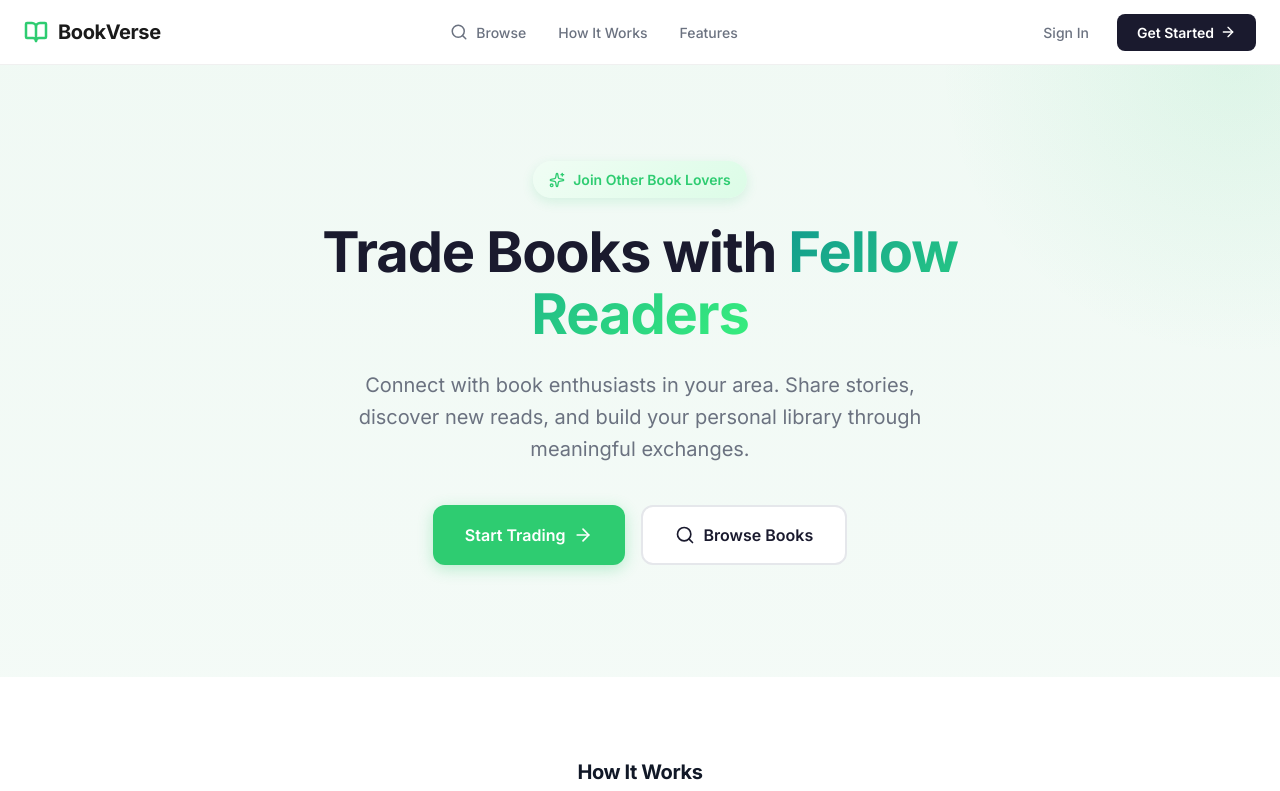
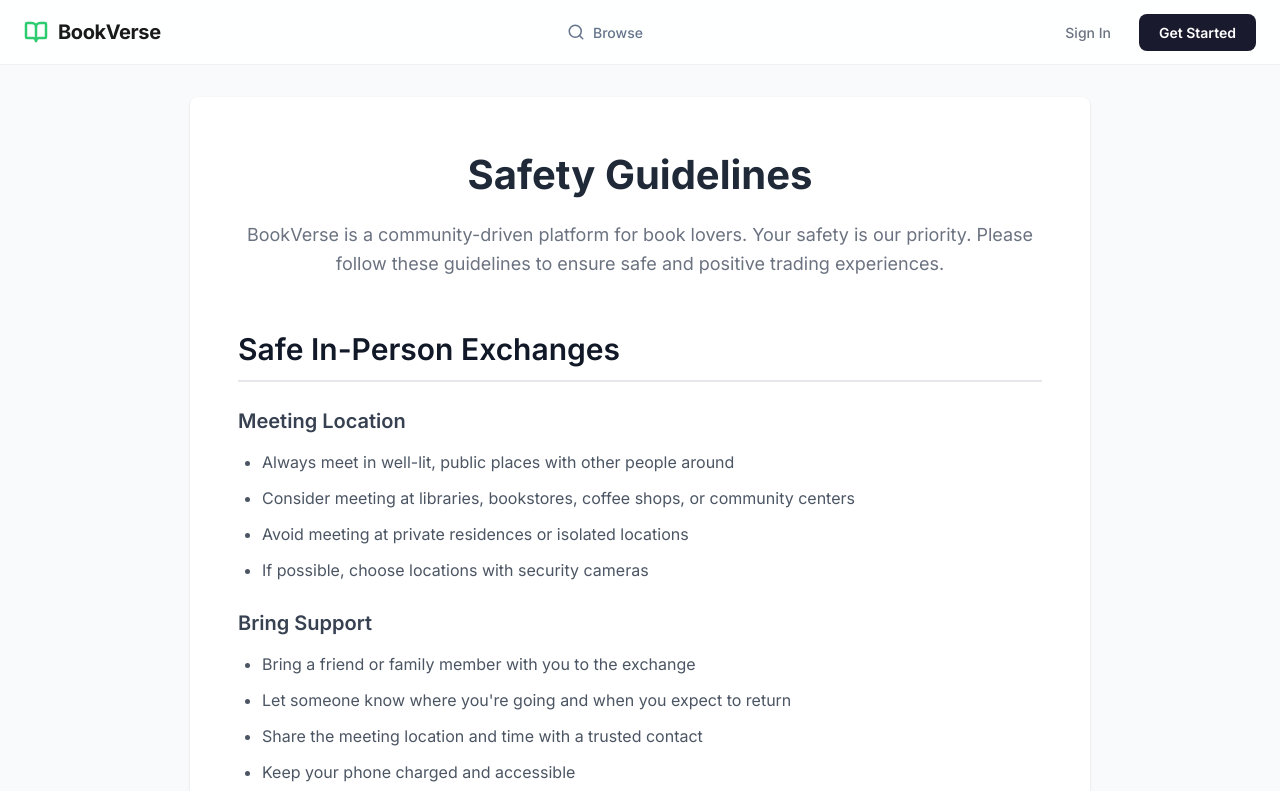
Before and after one commit to notlokedoke/BookVerse, a React (Vite) app in the folder client/: page /safety in a window 1280 px wide. Before the commit this address led to /. Shown: the top 791 px of the page. Built offline with nearby package versions, Linux system fonts and the light colour scheme.

Commit message:
Create safety guidelines content

```diff
--- a/client/src/App.jsx
+++ b/client/src/App.jsx
@@ -21,6 +21,7 @@ import TradesPage from './pages/TradesPage'
 import VerifyEmailPage from './pages/VerifyEmailPage'
 import ForgotPasswordPage from './pages/ForgotPasswordPage'
 import ResetPasswordPage from './pages/ResetPasswordPage'
+import SafetyGuidelinesPage from './pages/SafetyGuidelinesPage'
 import './App.css'
 
 // Component to conditionally render navbar
@@ -49,6 +50,7 @@ const AppContent = () => {
             <Route path="/forgot-password" element={<ForgotPasswordPage />} />
             <Route path="/reset-password" element={<ResetPasswordPage />} />
             <Route path="/browse" element={<BrowsePage />} />
+            <Route path="/safety" element={<SafetyGuidelinesPage />} />
 
             {/* Protected routes */}
             <Route
--- a/client/src/components/BookDetailView.jsx
+++ b/client/src/components/BookDetailView.jsx
@@ -34,12 +34,12 @@ const BookDetailView = () => {
           if (data.success) {
             setBook(data.data);
           } else {
-            setError('Failed to load book details');
+            setError('Failed to load book details. Please refresh the page or try again later.');
           }
         } else if (response.status === 404) {
           setError('Book not found');
         } else {
-          setError('Failed to load book details');
+          setError('Failed to load book details. Please refresh the page or try again later.');
         }
       } catch (err) {
         console.error('Error fetching book:', err);
--- a/client/src/components/Navbar.jsx
+++ b/client/src/components/Navbar.jsx
@@ -14,7 +14,8 @@ import {
   LogOut,
   Menu,
   X,
-  LayoutDashboard
+  LayoutDashboard,
+  Shield
 } from 'lucide-react';
 import NotificationBell from './NotificationBell';
 import './Navbar.css';
@@ -226,6 +227,10 @@ const Navbar = () => {
                       <Settings size={16} />
                       Settings
                     </Link>
+                    <Link to="/safety" className="dropdown-item">
+                      <Shield size={16} />
+                      Safety Guidelines
+                    </Link>
                     <div className="dropdown-divider"></div>
                     <button onClick={handleLogout} className="dropdown-item logout">
                       <LogOut size={16} />
@@ -306,6 +311,10 @@ const Navbar = () => {
                     <Settings size={18} />
                     Settings
                   </Link>
+                  <Link to="/safety" className="mobile-footer-link">
+                    <Shield size={18} />
+                    Safety Guidelines
+                  </Link>
                   <button onClick={handleLogout} className="mobile-footer-link logout">
                     <LogOut size={18} />
                     Sign Out
@@ -318,6 +327,10 @@ const Navbar = () => {
                   <Link to="/browse" className="mobile-nav-link">
                     <Search size={20} />
                     Browse
+                  </Link>
+                  <Link to="/safety" className="mobile-nav-link">
+                    <Shield size={20} />
+                    Safety Guidelines
                   </Link>
                 </div>
                 <div className="mobile-auth-btns">
--- a/client/src/components/WishlistForm.jsx
+++ b/client/src/components/WishlistForm.jsx
@@ -1,11 +1,13 @@
 import React, { useState, useEffect, useRef } from 'react';
 import { useAuth } from '../context/AuthContext';
+import { useToast } from '../context/ToastContext';
 import axios from 'axios';
 import { Search, BookOpen, X, Check, Loader2 } from 'lucide-react';
 import './WishlistForm.css';
 
 const WishlistForm = ({ onSuccess, onCancel }) => {
   const { user } = useAuth();
+  const toast = useToast();
   const [searchQuery, setSearchQuery] = useState('');
   const [searchResults, setSearchResults] = useState([]);
   const [isSearching, setIsSearching] = useState(false);
@@ -14,7 +16,6 @@ const WishlistForm = ({ onSuccess, onCancel }) => {
 
   const [errors, setErrors] = useState({});
   const [isSubmitting, setIsSubmitting] = useState(false);
-  const [successMessage, setSuccessMessage] = useState('');
   const searchTimeoutRef = useRef(null);
 
   // Handle Search Input
@@ -73,7 +74,6 @@ const WishlistForm = ({ onSuccess, onCancel }) => {
   // Handle form submission
   const handleSubmit = async (e) => {
     e.preventDefault();
-    setSuccessMessage('');
     setErrors({});
 
     if (!selectedBook) {
@@ -106,12 +106,13 @@ const WishlistForm = ({ onSuccess, onCancel }) => {
       const response = await axios.post(`${apiUrl}/api/wishlist`, dataToSend);
 
       if (response.data.success) {
-        setSuccessMessage('Book added to wishlist successfully!');
+        // Show green toast notification for 3 seconds
+        toast.success('Book added to wishlist successfully!');
 
-        // Call success callback immediately
+        // Call success callback after brief delay
         setTimeout(() => {
           if (onSuccess) onSuccess(response.data.data);
-        }, 1500);
+        }, 500);
       }
     } catch (error) {
       if (error.response) {
@@ -141,12 +142,6 @@ const WishlistForm = ({ onSuccess, onCancel }) => {
       </div>
 
       <div className="wishlist-form-content">
-        {successMessage && (
-          <div className="success-message">
-            <Check size={18} /> {successMessage}
-          </div>
-        )}
-
         {errors.general && (
           <div className="error-message">
             {errors.general}
--- a/client/src/components/WishlistItem.jsx
+++ b/client/src/components/WishlistItem.jsx
@@ -1,5 +1,6 @@
 import React, { useState } from 'react';
 import { useAuth } from '../context/AuthContext';
+import { useToast } from '../context/ToastContext';
 import axios from 'axios';
 import { BookOpen, Trash2 } from 'lucide-react';
 import '../components/BookCard.css'; // Inheriting book card styles for uniformity
@@ -7,6 +8,7 @@ import './WishlistItem.css';
 
 const WishlistItem = ({ item, onRemove, isOwnProfile }) => {
   const { user } = useAuth();
+  const toast = useToast();
   const [isRemoving, setIsRemoving] = useState(false);
 
   const handleConfirmRemove = async (e) => {
@@ -29,12 +31,17 @@ const WishlistItem = ({ item, onRemove, isOwnProfile }) => {
         headers: { 'Authorization': `Bearer ${token}` }
       });
 
-      if (response.data.success && onRemove) {
-        onRemove(item._id);
+      if (response.data.success) {
+        // Show green toast notification for 3 seconds
+        toast.success('Book removed from wishlist successfully!');
+
+        if (onRemove) {
+          onRemove(item._id);
+        }
       }
     } catch (error) {
       console.error('Remove from wishlist error:', error);
-      alert('Failed to remove book from wishlist. Please try again.');
+      toast.error('Failed to remove book from wishlist. Please try again.');
     } finally {
       setIsRemoving(false);
     }
--- a/client/src/pages/MyBooksPage.jsx
+++ b/client/src/pages/MyBooksPage.jsx
@@ -1,6 +1,7 @@
 import React, { useState, useEffect } from 'react';
 import { Link } from 'react-router-dom';
 import { useAuth } from '../context/AuthContext';
+import { useToast } from '../context/ToastContext';
 import BookCard from '../components/BookCard';
 import EditBookModal from '../components/EditBookModal';
 import FloatingActionButton from '../components/FloatingActionButton';
@@ -10,6 +11,7 @@ import './MyBooksPage.css';
 
 const MyBooksPage = () => {
   const { user } = useAuth();
+  const toast = useToast();
   const [books, setBooks] = useState([]);
   const [loading, setLoading] = useState(true);
   const [error, setError] = useState(null);
@@ -87,6 +89,8 @@ const MyBooksPage = () => {
           prevBooks.filter(book => book._id !== deletingBook._id)
         );
 
+        toast.success('Book listing deleted successfully');
+
         // Close confirmation dialog
         setShowDeleteConfirm(false);
         setDeletingBook(null);
@@ -115,6 +119,7 @@ const MyBooksPage = () => {
         book._id === updatedBook._id ? updatedBook : book
       )
     );
+    toast.success('Book listing updated successfully');
   };
 
   // Handle close edit modal
--- /dev/null
+++ b/client/src/pages/SafetyGuidelinesPage.css
@@ -0,0 +1,150 @@
+.safety-guidelines-page {
+  min-height: 100vh;
+  background-color: #f9fafb;
+  padding: 2rem 1rem;
+}
+
+.safety-container {
+  max-width: 900px;
+  margin: 0 auto;
+  background-color: white;
+  padding: 3rem;
+  border-radius: 8px;
+  box-shadow: 0 1px 3px rgba(0, 0, 0, 0.1);
+}
+
+.safety-container h1 {
+  font-size: 2.5rem;
+  font-weight: 700;
+  color: #1f2937;
+  margin-bottom: 1rem;
+  text-align: center;
+}
+
+.intro-text {
+  font-size: 1.125rem;
+  color: #6b7280;
+  text-align: center;
+  margin-bottom: 3rem;
+  line-height: 1.6;
+}
+
+.guideline-section {
+  margin-bottom: 3rem;
+}
+
+.guideline-section h2 {
+  font-size: 1.875rem;
+  font-weight: 600;
+  color: #111827;
+  margin-bottom: 1.5rem;
+  padding-bottom: 0.5rem;
+  border-bottom: 2px solid #e5e7eb;
+}
+
+.guideline-content h3 {
+  font-size: 1.25rem;
+  font-weight: 600;
+  color: #374151;
+  margin-top: 1.5rem;
+  margin-bottom: 0.75rem;
+}
+
+.guideline-content ul {
+  list-style-type: disc;
+  padding-left: 1.5rem;
+  margin-bottom: 1.5rem;
+}
+
+.guideline-content li {
+  font-size: 1rem;
+  color: #4b5563;
+  line-height: 1.75;
+  margin-bottom: 0.5rem;
+}
+
+.guideline-content p {
+  font-size: 1rem;
+  color: #4b5563;
+  line-height: 1.75;
+  margin-bottom: 1rem;
+}
+
+.remember-section {
+  background-color: #fef3c7;
+  padding: 2rem;
+  border-radius: 8px;
+  border-left: 4px solid #f59e0b;
+}
+
+.remember-section h2 {
+  color: #92400e;
+  border-bottom: none;
+  margin-bottom: 1rem;
+}
+
+.highlight-text {
+  font-size: 1.125rem;
+  color: #78350f;
+  font-weight: 500;
+  line-height: 1.75;
+  margin: 0;
+}
+
+/* Responsive Design */
+@media (max-width: 768px) {
+  .safety-container {
+    padding: 2rem 1.5rem;
+  }
+
+  .safety-container h1 {
+    font-size: 2rem;
+  }
+
+  .intro-text {
+    font-size: 1rem;
+  }
+
+  .guideline-section h2 {
+    font-size: 1.5rem;
+  }
+
+  .guideline-content h3 {
+    font-size: 1.125rem;
+  }
+
+  .guideline-content li,
+  .guideline-content p {
+    font-size: 0.9375rem;
+  }
+
+  .remember-section {
+    padding: 1.5rem;
+  }
+
+  .highlight-text {
+    font-size: 1rem;
+  }
+}
+
+@media (max-width: 480px) {
+  .safety-guidelines-page {
+    padding: 1rem 0.5rem;
+  }
+
+  .safety-container {
+    padding: 1.5rem 1rem;
+  }
+
+  .safety-container h1 {
+    font-size: 1.75rem;
+  }
+
+  .guideline-section {
+    margin-bottom: 2rem;
+  }
+
+  .guideline-section h2 {
+    font-size: 1.375rem;
+  }
+}
--- /dev/null
+++ b/client/src/pages/SafetyGuidelinesPage.jsx
@@ -0,0 +1,137 @@
+import React from 'react';
+import './SafetyGuidelinesPage.css';
+
+const SafetyGuidelinesPage = () => {
+  return (
+    <div className="safety-guidelines-page">
+      <div className="safety-container">
+        <h1>Safety Guidelines</h1>
+        <p className="intro-text">
+          BookVerse is a community-driven platform for book lovers. Your safety is our priority.
+          Please follow these guidelines to ensure safe and positive trading experiences.
+        </p>
+
+        <section className="guideline-section">
+          <h2>Safe In-Person Exchanges</h2>
+          <div className="guideline-content">
+            <h3>Meeting Location</h3>
+            <ul>
+              <li>Always meet in well-lit, public places with other people around</li>
+              <li>Consider meeting at libraries, bookstores, coffee shops, or community centers</li>
+              <li>Avoid meeting at private residences or isolated locations</li>
+              <li>If possible, choose locations with security cameras</li>
+            </ul>
+
+            <h3>Bring Support</h3>
+            <ul>
+              <li>Bring a friend or family member with you to the exchange</li>
+              <li>Let someone know where you're going and when you expect to return</li>
+              <li>Share the meeting location and time with a trusted contact</li>
+              <li>Keep your phone charged and accessible</li>
+            </ul>
+
+            <h3>During the Exchange</h3>
+            <ul>
+              <li>Inspect the book condition before completing the trade</li>
+              <li>Trust your instincts - if something feels wrong, leave</li>
+              <li>Be respectful and courteous to your trading partner</li>
+              <li>Complete the exchange during daylight hours when possible</li>
+            </ul>
+          </div>
+        </section>
+
+        <section className="guideline-section">
+          <h2>Online Safety</h2>
+          <div className="guideline-content">
+            <h3>Protect Your Privacy</h3>
+            <ul>
+              <li>Use the platform's messaging system for communication</li>
+              <li>Don't share personal information like your home address, phone number, or financial details</li>
+              <li>Use the privacy toggle to control visibility of your city information</li>
+              <li>Be cautious about sharing social media profiles</li>
+            </ul>
+
+            <h3>Account Security</h3>
+            <ul>
+              <li>Use a strong, unique password for your BookVerse account</li>
+              <li>Never share your password with anyone</li>
+              <li>Log out when using shared or public computers</li>
+              <li>Report suspicious activity to our support team</li>
+            </ul>
+          </div>
+        </section>
+
+        <section className="guideline-section">
+          <h2>Community Guidelines</h2>
+          <div className="guideline-content">
+            <h3>Fair Trading Practices</h3>
+            <ul>
+              <li>Accurately describe book conditions in your listings</li>
+              <li>Honor your trade commitments once accepted</li>
+              <li>Communicate promptly and clearly with trading partners</li>
+              <li>Complete trades in a timely manner</li>
+            </ul>
+
+            <h3>Respectful Behavior</h3>
+            <ul>
+              <li>Treat all community members with respect and kindness</li>
+              <li>Use appropriate language in messages and comments</li>
+              <li>Provide honest and constructive ratings</li>
+              <li>Report inappropriate behavior or harassment</li>
+            </ul>
+
+            <h3>Non-Commercial Use</h3>
+            <ul>
+              <li>BookVerse is for personal book trading, not commercial sales</li>
+              <li>Don't use the platform for business purposes or bulk trading</li>
+              <li>Avoid listing books solely for profit</li>
+              <li>Focus on building community connections through shared reading interests</li>
+            </ul>
+          </div>
+        </section>
+
+        <section className="guideline-section">
+          <h2>Red Flags to Watch For</h2>
+          <div className="guideline-content">
+            <ul>
+              <li>Requests to meet in isolated or private locations</li>
+              <li>Pressure to complete trades quickly without proper communication</li>
+              <li>Requests for personal information or financial details</li>
+              <li>Aggressive or threatening behavior</li>
+              <li>Offers that seem too good to be true</li>
+              <li>Users with consistently negative ratings or no rating history</li>
+            </ul>
+          </div>
+        </section>
+
+        <section className="guideline-section">
+          <h2>Reporting Issues</h2>
+          <div className="guideline-content">
+            <p>
+              If you experience any safety concerns, inappropriate behavior, or violations of these guidelines,
+              please report them immediately. We take all reports seriously and will investigate promptly.
+            </p>
+            <ul>
+              <li>Use the report feature on user profiles or trade pages</li>
+              <li>Contact our support team with detailed information</li>
+              <li>If you feel you're in immediate danger, contact local authorities</li>
+            </ul>
+          </div>
+        </section>
+
+        <section className="guideline-section remember-section">
+          <h2>Remember</h2>
+          <div className="guideline-content">
+            <p className="highlight-text">
+              Your safety is paramount. If a situation doesn't feel right, trust your instincts and
+              prioritize your well-being over completing a trade. BookVerse is here to facilitate
+              safe and enjoyable book exchanges within our community.
+            </p>
+          </div>
+        </section>
+      </div>
+    </div>
+  );
+};
+
+export default SafetyGuidelinesPage;
--- a/client/src/styles/global.css
+++ b/client/src/styles/global.css
@@ -254,8 +254,8 @@ body {
 }
 
 .btn-icon {
-    width: 32px;
-    height: 32px;
+    width: 44px;
+    height: 44px;
     padding: 0;
     border-radius: var(--radius-full);
     font-size: 0.875rem;
```
